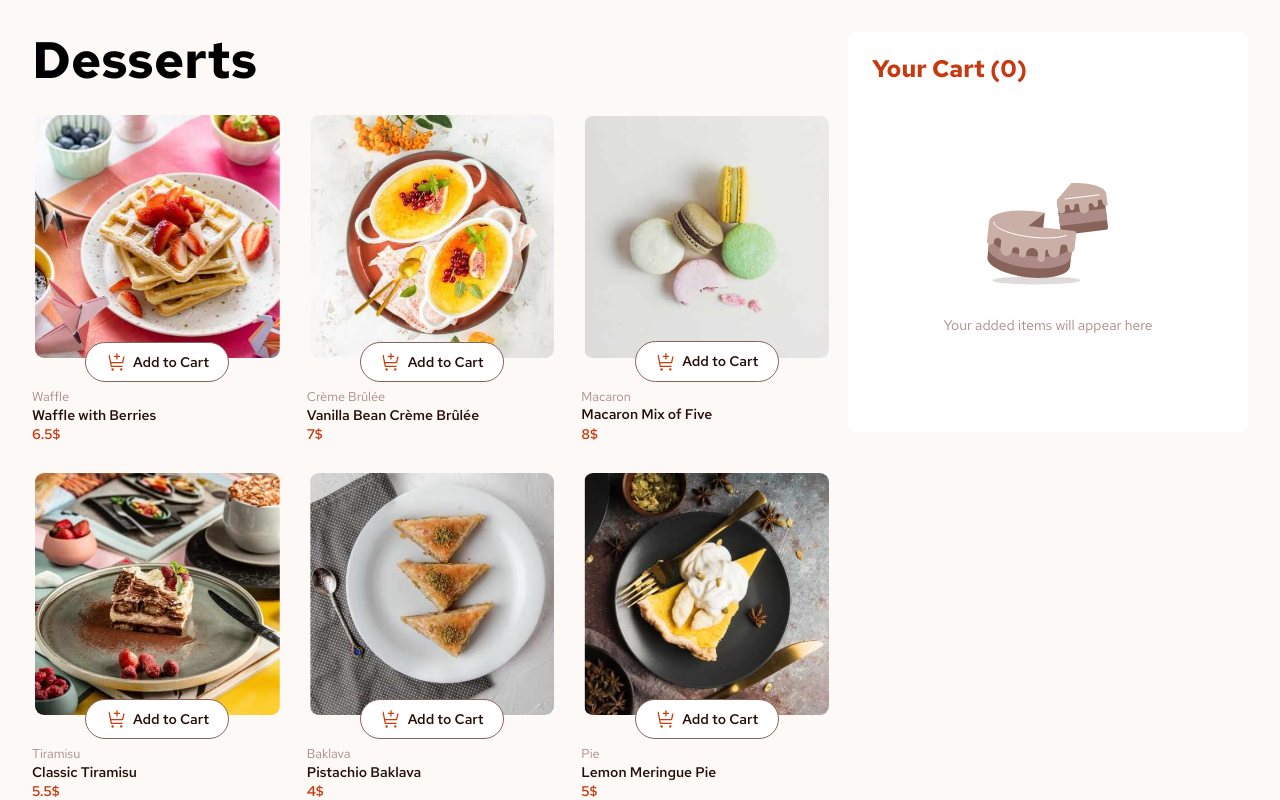
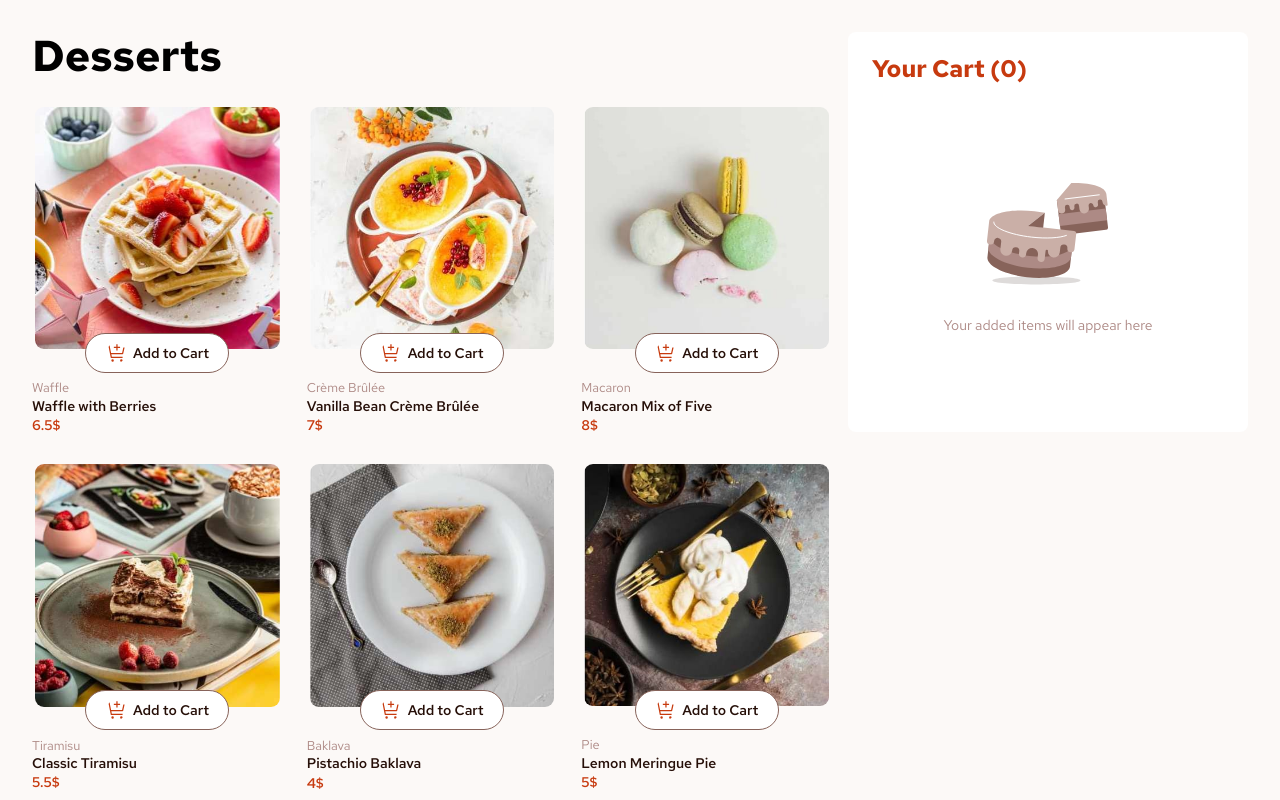
Before and after one commit to dimitrisdr/product-list-with-cart-react, a React (Vite) app: page / in a window 1280 px wide. Shown: the top 800 px of the page. Built offline with nearby package versions, Linux system fonts and the light colour scheme.

Commit message:
update fonts

```diff
--- a/src/dialog.jsx
+++ b/src/dialog.jsx
@@ -9,7 +9,7 @@ export default function Dialog({dialogRef, dialogFunc}) {
                 <img src="/product-list-with-cart-react/assets/images/icon-order-confirmed.svg" alt="confirmed order" className="img confirm-img" />
             </div>
             <div className="titles-container">
-                <h2 className="fw-700 fs-700 clr-rose-900">Order Confirmed</h2>
+                <h2 className="fw-700 fs-900 clr-rose-900">Order Confirmed</h2>
                 <p className="clr-rose-500">We hope you enjoy your food!</p>
             </div>
             <CartItems dialogFunc={dialogFunc} orderConfirmed={false} />
--- a/src/index.css
+++ b/src/index.css
@@ -86,11 +86,11 @@ body {
 }
 
 .fs-700 {
-  font-size: clamp(1.25rem, 0.3rem + 1.5vw, 2.2rem);
+  font-size: clamp(1.25rem, 0.3rem + 1.5vw, 2rem);
 }
 
 .fs-900 {
-  font-size: clamp(1.8rem, 0.4rem + 4vw, 3.2rem);
+  font-size: clamp(1.8rem, 0.4rem + 3vw, 2.7rem);
 }
 
 
```
